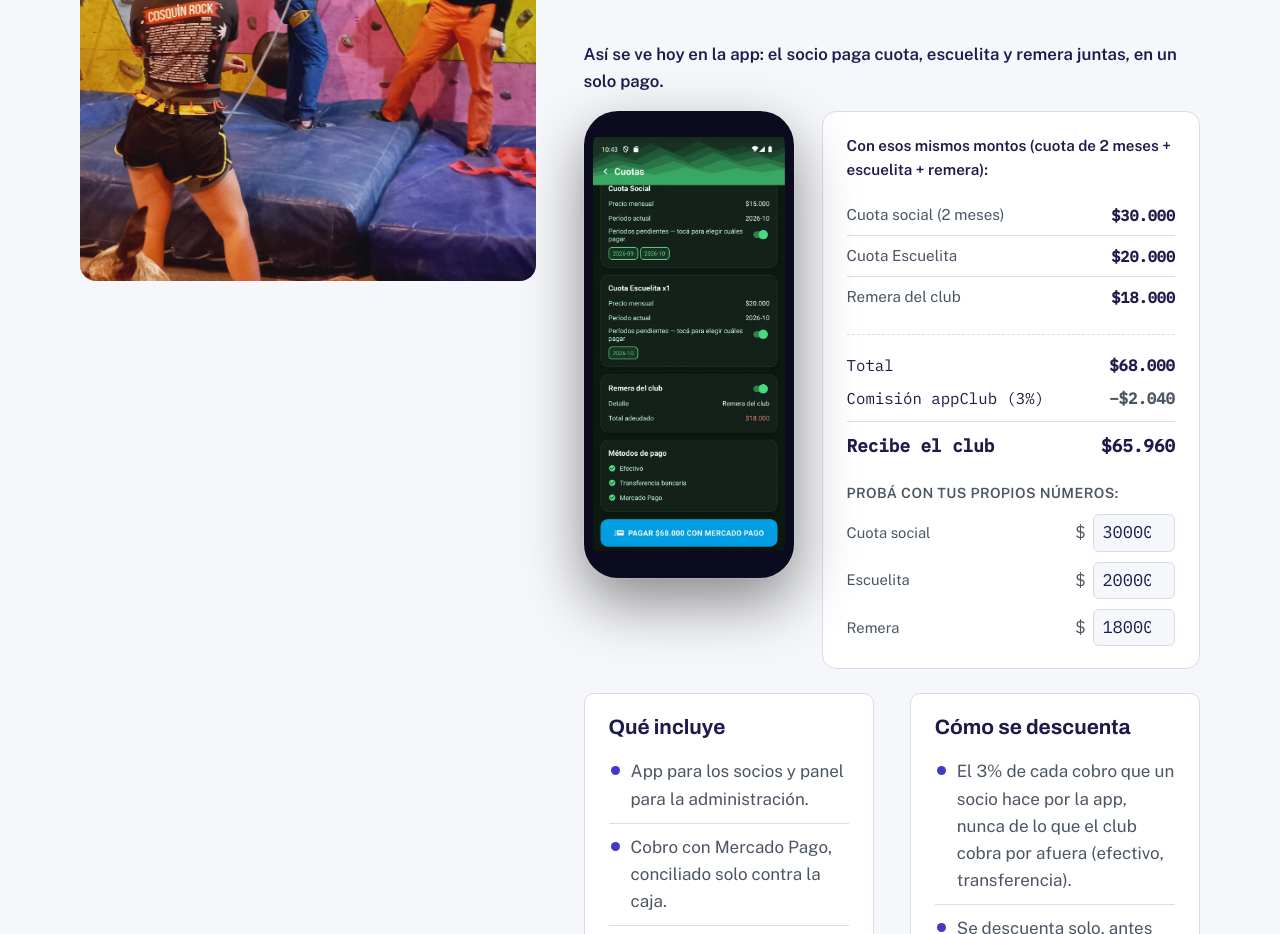
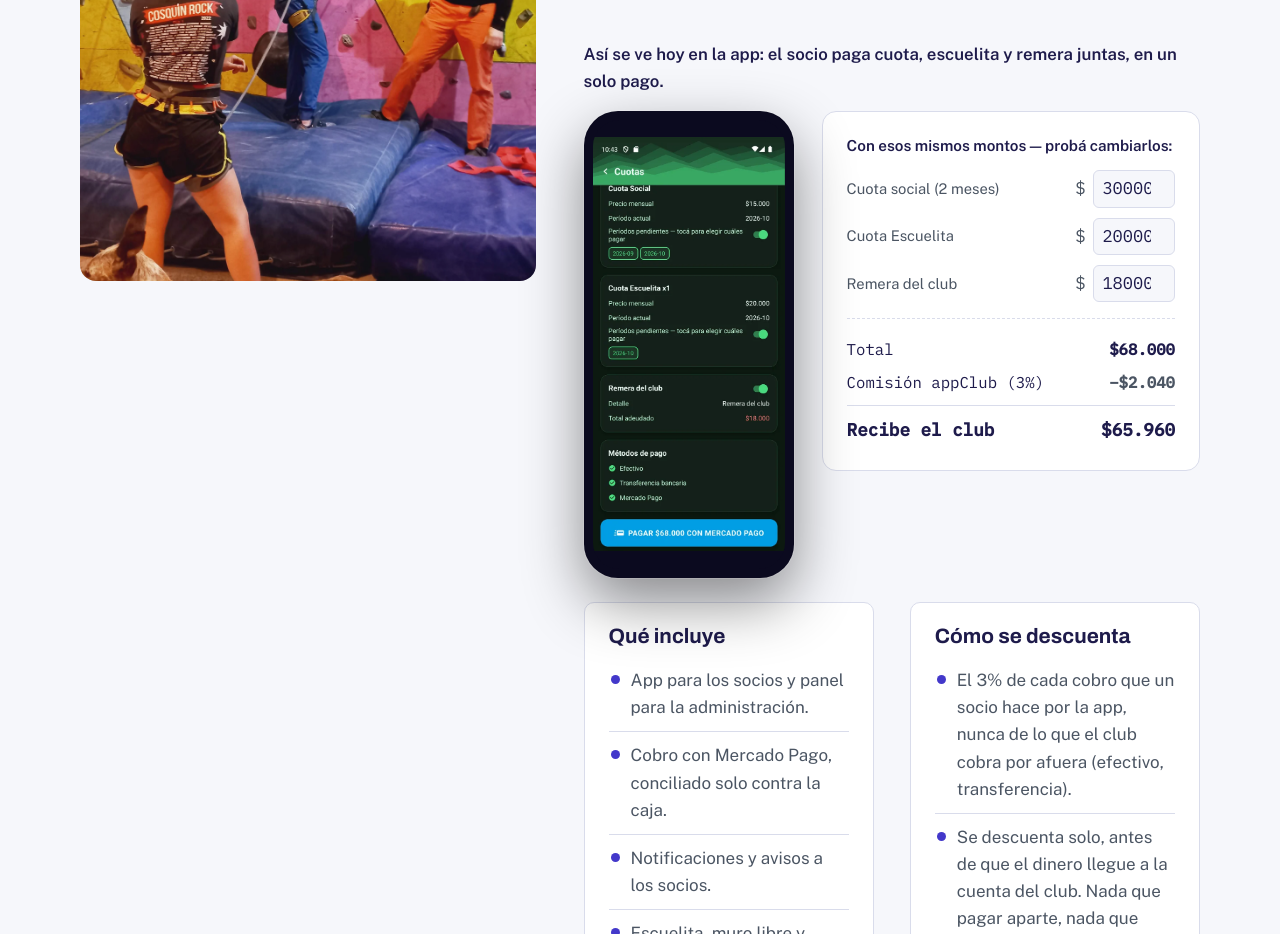
Before and after one commit to NicoPelos/appclub, a plain HTML site: page clubes/index.html in a window 1280 px wide. Shown: the part 5500-6434 px from the top of the page. Drawn offline with nearby package versions, Linux system fonts and the light colour scheme.

Commit message:
Arreglar inconsistencia en el carrito: un solo juego de montos (#28)
Había dos representaciones de los mismos 3 ítems: una lista de texto
fijo ($30.000/$20.000/$18.000, nunca cambiaba) y los inputs editables
debajo, que sí recalculaban Total/Comisión/Neto. Al editar un input,
la lista de arriba quedaba desactualizada mientras el Total de abajo
ya reflejaba el cambio — mostrando en pantalla dos cuentas que no
coinciden entre sí (Nico lo encontró probándolo: $30.000+$20.000+
$18.000 en la lista, pero Total $3.004 después de tocar los campos).

Saco la lista de texto fijo; ahora hay un solo juego de inputs, que
es a la vez el ejemplo inicial y donde se prueban otros números.

Co-authored-by: Claude Sonnet 5 <noreply@anthropic.com>

```diff
--- a/clubes/index.html
+++ b/clubes/index.html
@@ -532,22 +532,16 @@ footer { border-top: 1px solid var(--line); padding-block: 28px 40px; color: var
               </div>
             </div>
             <div class="carrito">
-              <p class="carrito-ejemplo-nota">Con esos mismos montos (cuota de 2 meses + escuelita + remera):</p>
-              <ul class="carrito-items">
-                <li><span>Cuota social (2 meses)</span><strong>$30.000</strong></li>
-                <li><span>Cuota Escuelita</span><strong>$20.000</strong></li>
-                <li><span>Remera del club</span><strong>$18.000</strong></li>
-              </ul>
+              <p class="carrito-ejemplo-nota">Con esos mismos montos — probá cambiarlos:</p>
+              <div class="carrito-inputs">
+                <div class="carrito-monto"><label for="item-cuota">Cuota social (2 meses)</label><span>$</span><input type="number" id="item-cuota" inputmode="numeric" min="0" step="500" value="30000"></div>
+                <div class="carrito-monto"><label for="item-escuelita">Cuota Escuelita</label><span>$</span><input type="number" id="item-escuelita" inputmode="numeric" min="0" step="500" value="20000"></div>
+                <div class="carrito-monto"><label for="item-remera">Remera del club</label><span>$</span><input type="number" id="item-remera" inputmode="numeric" min="0" step="500" value="18000"></div>
+              </div>
               <div class="carrito-resumen">
                 <div class="carrito-fila"><span>Total</span><strong id="carrito-total">$68.000</strong></div>
                 <div class="carrito-fila carrito-comision"><span>Comisión appClub (3%)</span><strong id="carrito-comision">−$2.040</strong></div>
                 <div class="carrito-fila carrito-neto"><span>Recibe el club</span><strong id="carrito-neto">$65.960</strong></div>
-              </div>
-              <p class="carrito-nota">Probá con tus propios números:</p>
-              <div class="carrito-inputs">
-                <div class="carrito-monto"><label for="item-cuota">Cuota social</label><span>$</span><input type="number" id="item-cuota" inputmode="numeric" min="0" step="500" value="30000"></div>
-                <div class="carrito-monto"><label for="item-escuelita">Escuelita</label><span>$</span><input type="number" id="item-escuelita" inputmode="numeric" min="0" step="500" value="20000"></div>
-                <div class="carrito-monto"><label for="item-remera">Remera</label><span>$</span><input type="number" id="item-remera" inputmode="numeric" min="0" step="500" value="18000"></div>
               </div>
             </div>
           </div>
@@ -584,16 +578,11 @@ footer { border-top: 1px solid var(--line); padding-block: 28px 40px; color: var
       .telefono-cuenta .pantalla img{display:block;width:100%;height:100%;object-fit:contain;background:#0B0A1F}
       .carrito{flex:1 1 280px;background:var(--surface);border:1px solid var(--line);border-radius:14px;padding:22px 24px}
       .carrito-ejemplo-nota{font-weight:600;margin:0 0 12px;font-size:0.95rem}
-      .carrito-items{list-style:none;margin:0 0 16px;padding:0}
-      .carrito-items li{display:flex;justify-content:space-between;gap:16px;padding:8px 0;border-top:1px solid var(--line);font-family:var(--font-mono);font-size:0.95rem}
-      .carrito-items li:first-child{border-top:0}
-      .carrito-items li span{color:var(--muted);font-family:var(--font-body)}
-      .carrito-resumen{padding-top:14px;border-top:1px dashed var(--line)}
+      .carrito-resumen{margin-top:16px;padding-top:14px;border-top:1px dashed var(--line)}
       .carrito-fila{display:flex;justify-content:space-between;gap:16px;padding:4px 0;font-family:var(--font-mono);font-size:0.98rem}
       .carrito-comision strong{color:var(--muted)}
       .carrito-neto{margin-top:6px;padding-top:10px;border-top:1px solid var(--line);font-size:1.1rem}
       .carrito-neto span,.carrito-neto strong{font-weight:700}
-      .carrito-nota{margin:18px 0 10px;color:var(--muted);font-size:0.88rem;font-weight:600;text-transform:uppercase;letter-spacing:.03em}
       .carrito-inputs{display:flex;flex-direction:column;gap:10px}
       .carrito-monto{display:flex;align-items:center;gap:8px}
       .carrito-monto label{flex:1;color:var(--muted);font-size:0.92rem}
```
